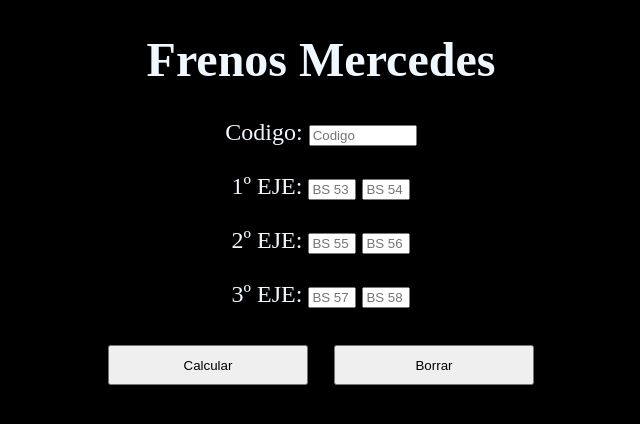
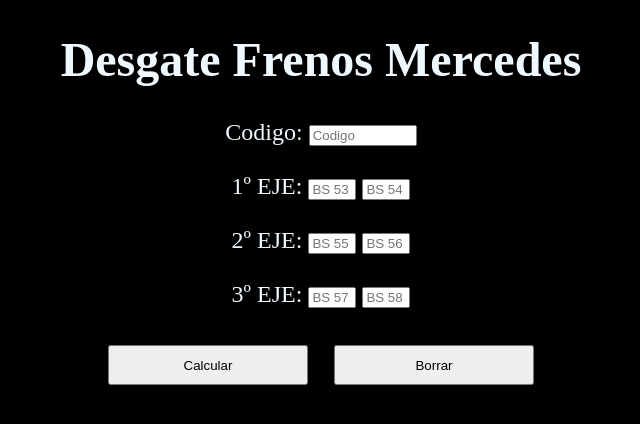
Before and after one commit to Arkxor/Frenos, a plain HTML site: page index.html in a window 1280 px wide. Shown: the whole page, without its empty margins (319-959 px from the left). Drawn offline with Linux system fonts and the light colour scheme.

Commit message:
Frenos v0.2.1

```diff
--- a/index.html
+++ b/index.html
@@ -49,7 +49,7 @@
 
 <form>
     <div>
-        <h1>Frenos Mercedes</h1>
+        <h1>Desgate Frenos Mercedes</h1>
         <label for="vcodigo">Codigo:  </label>
       <input
         type="text"
```
